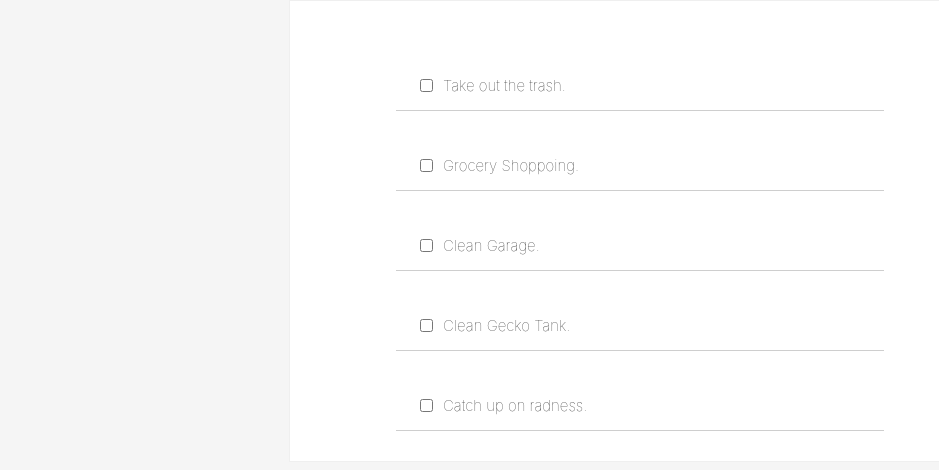
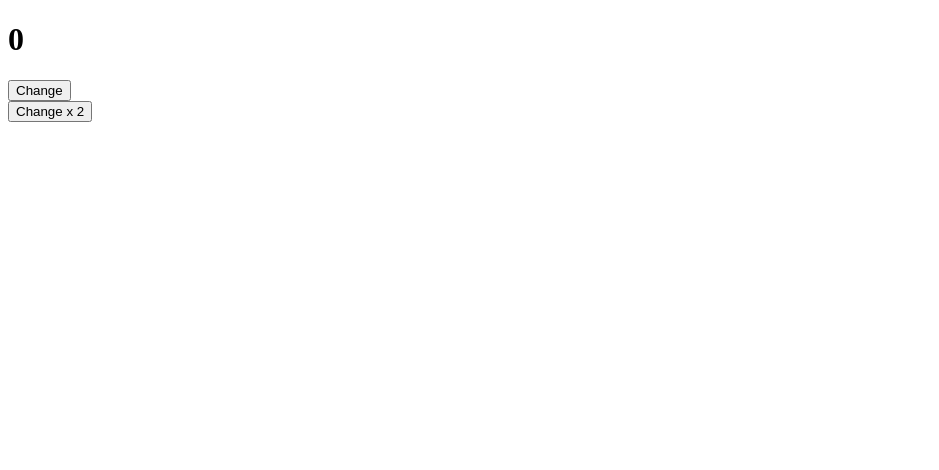
Before and after one commit to jdbbaugh/freeCodeCampReact, a React (Create React App) app: page / in a window 1280 px wide. Shown: the top 470 px of the page, without its empty margins (0-939 px from the left). Built offline with nearby package versions, Linux system fonts and the light colour scheme.

Commit message:
a basic counter that can add 1 to or times 2 the current shown number

```diff
--- a/src/App.js
+++ b/src/App.js
@@ -1,8 +1,8 @@
 import React, { Component } from 'react'
 // import Conditional from './Conditional'
-import todoList from './todoList'
-import Todoitem from './Todoitem'
-import './index.css'
+// import todoList from './todoList'
+// import Todoitem from './Todoitem'
+// import './index.css'
 
 // export default class App extends Component {
 //   constructor() {
@@ -36,74 +36,74 @@ import './index.css'
 
 
 // TODO: THIS IS MAIN TODOLIST APP
+// export default class App extends Component {
+//   constructor() {
+//     super()
+//     this.state = {
+//       todos: todoList
+//     }
+//     this.handleChange = this.handleChange.bind(this)
+//   }
+
+//   handleChange(id) {
+//     this.setState(prevState => {
+//       const updatedTodos = prevState.todos.map(oldState => {
+//         if (oldState.id === id) {
+//           oldState.completed = !oldState.completed
+//         }
+//         return oldState
+//       })
+//       return {
+//         todos: updatedTodos
+//       }
+//     })
+//     // console.log("clicked man", id)
+//   }
+//   render() {
+//     const todoItems = this.state.todos.map(todoItm =>
+//       <Todoitem key={todoItm.id} item={todoItm} handleChange={this.handleChange}/>
+//     )
+//     return (
+//       <div className="meContainer">
+//         {todoItems}
+//       </div>
+//     )
+//   }
+// }
+
 export default class App extends Component {
   constructor() {
     super()
     this.state = {
-      todos: todoList
+      count: 0
     }
-    this.handleChange = this.handleChange.bind(this)
+    this.handleClick = this.handleClick.bind(this)
+    this.handleClick2 = this.handleClick2.bind(this)
   }
 
-  handleChange(id) {
+  handleClick() {
     this.setState(prevState => {
-      const updatedTodos = prevState.todos.map(oldState => {
-        if (oldState.id === id) {
-          oldState.completed = !oldState.completed
-        }
-        return oldState
-      })
       return {
-        todos: updatedTodos
+        count: prevState.count + 1
       }
     })
-    // console.log("clicked man", id)
   }
+  handleClick2() {
+    this.setState(prevState => {
+      return {
+        count: prevState.count * 2
+      }
+    })
+  }
+
   render() {
-    const todoItems = this.state.todos.map(todoItm =>
-      <Todoitem key={todoItm.id} item={todoItm} handleChange={this.handleChange}/>
-    )
     return (
-      <div className="meContainer">
-        {todoItems}
+      <div>
+        <h1>{this.state.count}</h1>
+        <button onClick={this.handleClick}>Change</button>
+        <br/>
+        <button onClick={this.handleClick2}>Change x 2</button>
       </div>
     )
   }
 }
-
-// export default class App extends Component {
-//   constructor() {
-//     super()
-//     this.state = {
-//       count: 0
-//     }
-//     this.handleClick = this.handleClick.bind(this)
-//     this.handleClick2 = this.handleClick2.bind(this)
-//   }
-
-//   handleClick() {
-//     this.setState(prevState => {
-//       return {
-//         count: prevState.count + 1
-//       }
-//     })
-//   }
-//   handleClick2() {
-//     this.setState(prevState => {
-//       return {
-//         count: prevState.count * 2
-//       }
-//     })
-//   }
-
-//   render() {
-//     return (
-//       <div>
-//         <h1>{this.state.count}</h1>
-//         <button onClick={this.handleClick}>Change</button>
-//         <br/>
-//         <button onClick={this.handleClick2}>Change + 2</button>
-//       </div>
-//     )
-//   }
-// }
```
